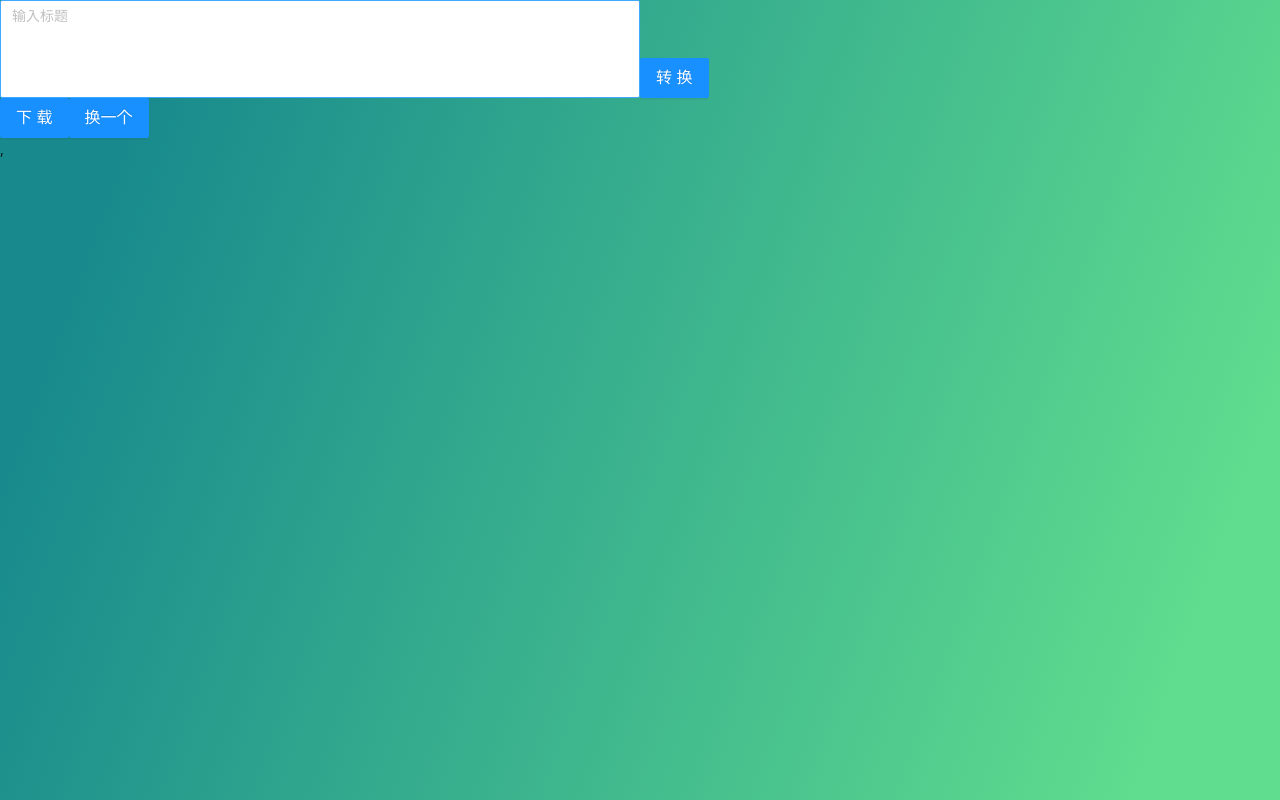
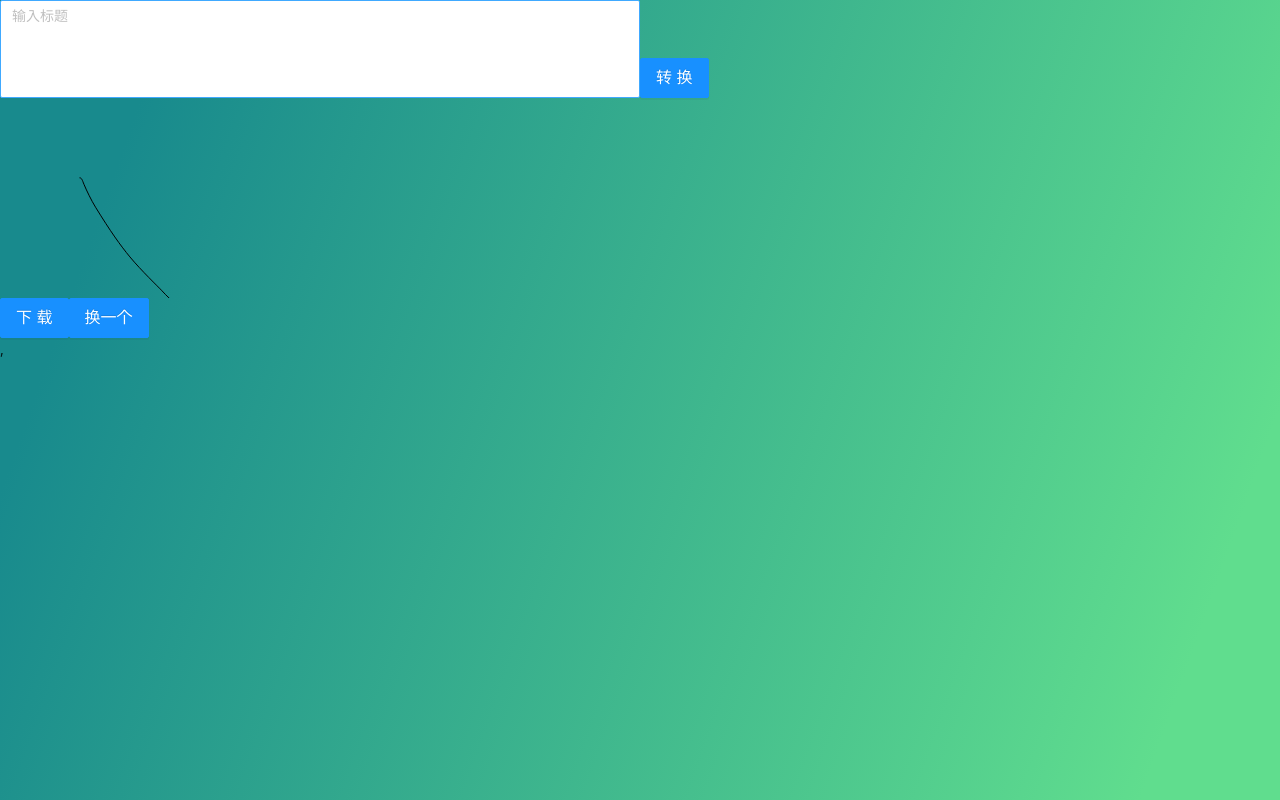
Before and after one commit to jiaw3i/pureland, a React (Create React App) app: page /tc in a window 1280 px wide. Built offline with nearby package versions, Linux system fonts and the light colour scheme.

Commit message:
feat: 文字曲线

```diff
--- a/src/page/text2cover/pages/text2cover/text2cover.less
+++ b/src/page/text2cover/pages/text2cover/text2cover.less
@@ -48,7 +48,6 @@ body {
       justify-content: center;
       margin-bottom: 10px;
       .titleConversionOutputTitle {
-        font-size: 30px;
       }
     }
 
--- a/src/page/text2cover/pages/text2cover/text2cover.tsx
+++ b/src/page/text2cover/pages/text2cover/text2cover.tsx
@@ -15,6 +15,7 @@ export default function TitleConversion() {
     const [title, setTitle] = useState("");
 
     const [gradientStyle, setGradientStyle] = useState("");
+    const [fontSize, setFontSize] = useState(0);
 
     /**
      * 给title复制
@@ -36,10 +37,21 @@ export default function TitleConversion() {
         }, 1000);
     }
 
+    const calculateMaxFontSize = (width:number,height:number) => {
+        let titleLength = title.length;
+
+        let maxFontSize = width / titleLength;
+        return maxFontSize > height ? height : maxFontSize;
+
+    }
+
     const nextStyle = () => {
         // 生成随机的渐变色
         // 1-14256之间的随机数
         let random = Math.floor(Math.random() * 14256 + 1) + "";
+        // 生成随机字体大小
+        let randomFontSize = Math.floor(Math.random() * calculateMaxFontSize(512,200) + 1) + "";
+        setFontSize(parseInt(randomFontSize));
         randomGradientColors(random).then((res) => {
             console.log("random", res[0].gradient.split(":")[1].replace(";", ""));
             setGradientStyle(res[0].gradient.split(":")[1].replace(";", ""));
@@ -54,9 +66,23 @@ export default function TitleConversion() {
                 <Button onClick={conversionOnClick} size={"large"} type={"primary"}>转换</Button>
             </div>
             <div className={styles.titleConversionOutput}>
-                <div style={{background: gradientStyle}} className={styles.titleConversionOutputPreview}>
+                <div style={{
+                    background: gradientStyle,
+                    fontSize: fontSize,
+                }} className={styles.titleConversionOutputPreview}>
                     <div className={styles.titleConversionOutputTitle}>
-                        {title}
+                        <svg  width={512} height={200}>
+                            <path id={"path1"}
+                                  fill={"none"}
+                                  d="m79.5,79.8c2.29221,0 2.62296,2.11198 4.58442,6.78261c2.77392,6.60527 7.18585,15.63238 11.46104,22.6087c14.85706,24.24401 25.10016,38.52577 34.38312,49.73913c11.32295,13.67756 28.65814,30.15889 32.09091,33.91304c20.01631,21.89037 33.79263,24.05324 55.01299,31.65217c15.68572,5.61702 41.28779,8.04327 59.5974,9.04348c20.72507,1.13216 59.5974,2.26087 84.81169,2.26087c25.21428,0 61.88961,-2.26087 68.76623,-4.52174l2.29221,0"
+                                  stroke={"#000000"}
+                            />
+                            <text>
+                                <textPath href={"#path1"}>
+                                    {title}
+                                </textPath>
+                            </text>
+                        </svg>
                     </div>
 
                 </div>
```
